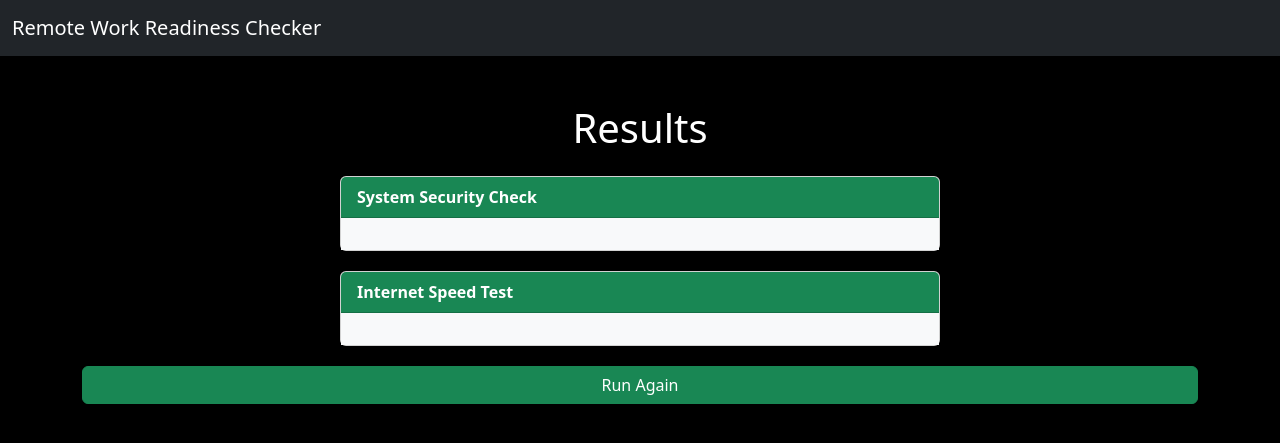
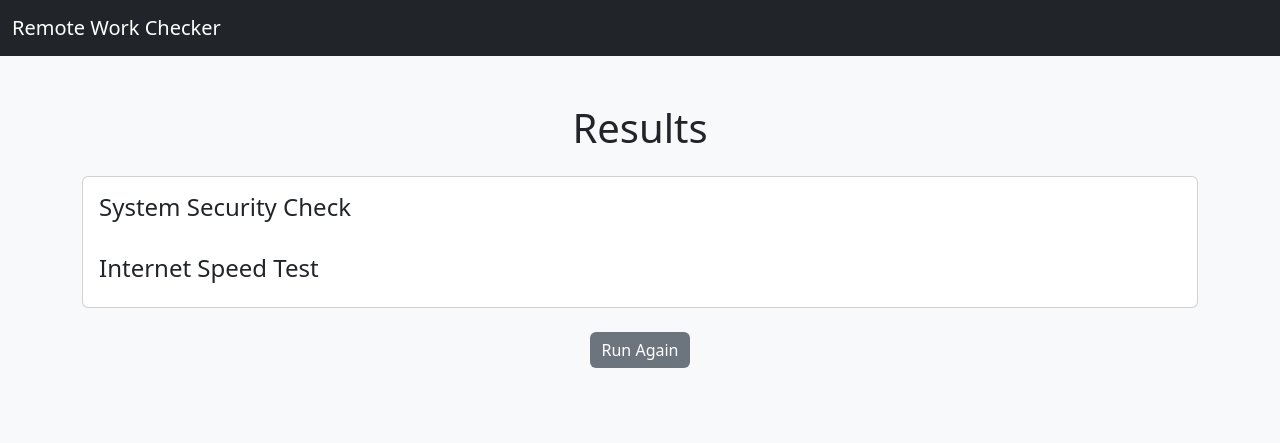
Before and after one commit to c-razo/remote-work-readiness-checker, a Flask app: template templates/results.html in a window 1280 px wide. Shown: the top 443 px of the page. Run offline with Flask 3, Linux system fonts and the light colour scheme; the template is opened without the code that fills it, so the values that code supplies are empty.

Commit message:
Enhanced UI with advanced styling and improved layout

```diff
--- a/app.py
+++ b/app.py
@@ -1,5 +1,6 @@
 from flask import Flask, render_template, request, jsonify
 import platform
+import speedtest
 import random
 
 app = Flask(__name__)
@@ -20,12 +21,22 @@ def run_checks():
         "2FA": "Check manual configuration for 2FA (not implemented yet)."
     }
 
-    # Internet Speed Test Mock Data
-    speed_data = {
-        "Download Speed": f"{random.uniform(50, 200):.2f} Mbps",
-        "Upload Speed": f"{random.uniform(10, 50):.2f} Mbps",
-        "Ping": f"{random.uniform(10, 50):.2f} ms"
-    }
+    # Real-Time Internet Speed Test
+    try:
+        st = speedtest.Speedtest()
+        st.get_best_server()
+        download_speed = st.download() / 1_000_000  # Convert to Mbps
+        upload_speed = st.upload() / 1_000_000  # Convert to Mbps
+        ping = st.results.ping
+        speed_data = {
+            "Download Speed": f"{download_speed:.2f} Mbps",
+            "Upload Speed": f"{upload_speed:.2f} Mbps",
+            "Ping": f"{ping:.2f} ms"
+        }
+    except Exception as e:
+        speed_data = {
+            "Error": "Unable to perform speed test. Please try again later."
+        }
 
     return render_template('results.html', security=security_data, speed=speed_data)
 
--- a/templates/results.html
+++ b/templates/results.html
@@ -3,65 +3,59 @@
 <head>
     <meta charset="UTF-8">
     <meta name="viewport" content="width=device-width, initial-scale=1.0">
-    <title>Remote Work Readiness Checker - Results</title>
+    <title>Results</title>
+    <!-- Bootstrap CSS -->
     <link href="https://cdn.jsdelivr.net/npm/bootstrap@5.3.0-alpha1/dist/css/bootstrap.min.css" rel="stylesheet">
-    <script src="https://cdn.jsdelivr.net/npm/bootstrap@5.3.0-alpha1/dist/js/bootstrap.bundle.min.js"></script>
-    <link rel="icon" type="image/x-icon" href="/favicon.ico">
+    <!-- Custom Styles -->
     <style>
         body {
-            background-color: black;
-            color: white;
+            background-color: #f8f9fa;
         }
         .card {
-            margin: 20px auto;
-            max-width: 600px;
-            box-shadow: 0 4px 8px rgba(0, 0, 0, 0.2);
+            margin-top: 20px;
         }
-        .card-header {
-            font-weight: bold;
+        .btn-secondary {
+            background-color: #6c757d;
+            border: none;
         }
-        .btn {
-            margin: 20px auto;
-            display: block;
+        .btn-secondary:hover {
+            background-color: #5a6268;
         }
     </style>
 </head>
 <body>
-    <nav class="navbar navbar-dark bg-dark">
+    <nav class="navbar navbar-expand-lg navbar-dark bg-dark">
         <div class="container-fluid">
-            <a class="navbar-brand" href="/">Remote Work Readiness Checker</a>
+            <a class="navbar-brand" href="#">Remote Work Checker</a>
         </div>
     </nav>
     <div class="container mt-5">
         <h1 class="text-center mb-4">Results</h1>
         <div class="card">
-            <div class="card-header bg-success text-white">System Security Check</div>
-            <div class="card-body bg-light text-dark">
+            <div class="card-body">
+                <h4>System Security Check</h4>
                 <ul class="list-group">
                     {% for key, value in security.items() %}
-                        <li class="list-group-item"><strong>{{ key }}:</strong> {{ value }}</li>
+                        <li class="list-group-item">
+                            <strong>{{ key }}:</strong> {{ value }}
+                        </li>
+                    {% endfor %}
+                </ul>
+                <h4 class="mt-4">Internet Speed Test</h4>
+                <ul class="list-group">
+                    {% for key, value in speed.items() %}
+                        <li class="list-group-item">
+                            <strong>{{ key }}:</strong> {{ value }}
+                        </li>
                     {% endfor %}
                 </ul>
             </div>
         </div>
-        <div class="card">
-            <div class="card-header bg-success text-white">Internet Speed Test</div>
-            <div class="card-body bg-light text-dark">
-                <ul class="list-group">
-                    {% for key, value in speed.items() %}
-                        <li class="list-group-item"><strong>{{ key }}:</strong> {{ value }}</li>
-                    {% endfor %}
-                </ul>
-            </div>
-        </div>
-        <div class="text-center">
-            <a href="/" class="btn btn-success" id="run-again-button">Run Again</a>
+        <div class="text-center mt-4">
+            <a href="/" class="btn btn-secondary">Run Again</a>
         </div>
     </div>
-    <script>
-        document.getElementById('run-again-button').addEventListener('click', function() {
-            console.log('Run Again button clicked');
-        });
-    </script>
+    <!-- Bootstrap JS -->
+    <script src="https://cdn.jsdelivr.net/npm/bootstrap@5.3.0-alpha1/dist/js/bootstrap.bundle.min.js"></script>
 </body>
 </html>
```
Also changed, not shown: templates/index.html (+22 -23 lines).
